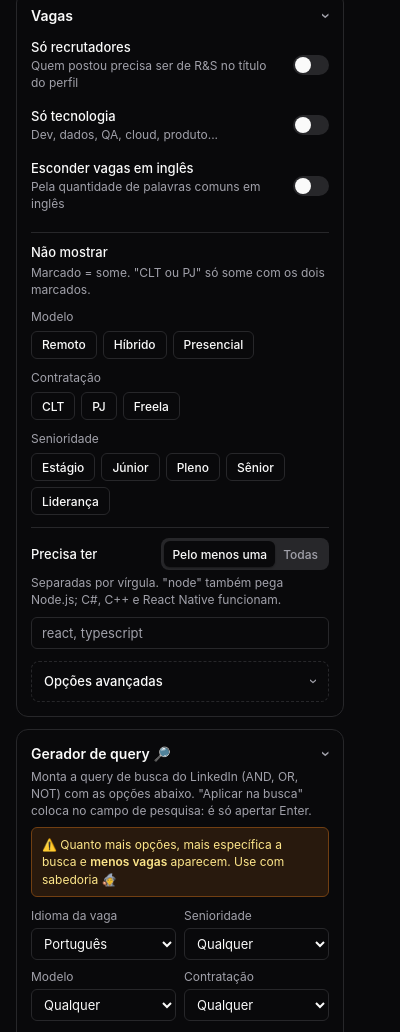
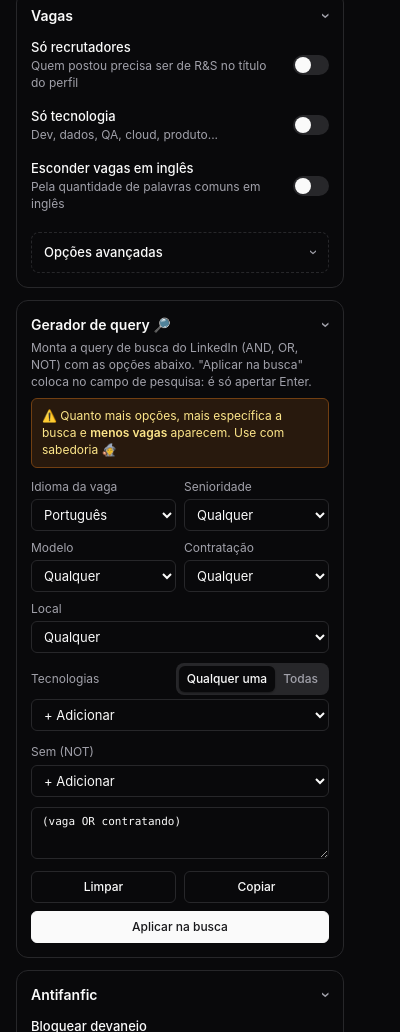
Before and after one commit to kyotodevIndie/fanficblock, a browser extension: page popup.html in a window 400 px wide. Shown: the part 846-1878 px from the top of the page. Drawn offline with Linux system fonts and the light colour scheme.

Commit message:
"Não mostrar" e "Precisa ter" vão para as opções avançadas de Vagas
Vagas fica só com os três switches principais. O contador de opções
avançadas passa a contar esses filtros também.

```diff
--- a/popup.html
+++ b/popup.html
@@ -103,8 +103,10 @@
         <button type="button" role="switch" class="switch" data-setting="hideEnglish" aria-label="Esconder vagas em inglês"></button>
       </div>
 
+      <details class="advanced">
+        <summary>Opções avançadas <span class="muted" id="advanced-count"></span></summary>
+        <p class="muted hint">Quanto mais filtros, menos vagas. Use com sabedoria 🧙</p>
       <div class="item">
-        <div class="separator"></div>
         <div class="label">Não mostrar</div>
         <div class="muted hint">Marcado = some. "CLT ou PJ" só some com os dois marcados.</div>
         <!-- Preenchido a partir de JF_FACETS (classify.js) -->
@@ -123,9 +125,6 @@
         <div class="muted hint">Separadas por vírgula. "node" também pega Node.js; C#, C++ e React Native funcionam.</div>
         <input id="mustHave" class="input" data-list="mustHave" data-sep="," placeholder="react, typescript">
       </div>
-      <details class="advanced">
-        <summary>Opções avançadas <span class="muted" id="advanced-count"></span></summary>
-        <p class="muted hint">Quanto mais filtros, menos vagas. Use com sabedoria 🧙</p>
       <div class="item">
         <label class="label" for="mustNotHave">Não pode ter</label>
         <div class="muted hint">Vaga com qualquer uma destas some</div>
--- a/popup.js
+++ b/popup.js
@@ -69,9 +69,10 @@ function render() {
 // para ver que tem coisa filtrando mesmo com o bloco fechado.
 function advancedActive() {
   const switches = ["requireLocation", "requireSalary", "hideIncomplete"].filter((k) => settings[k]).length;
-  const lists = ["mustNotHave", "locations", "blockedCompanies", "allowedCompanies"].filter((k) => (settings[k] || []).length).length;
+  const lists = ["mustHave", "mustNotHave", "locations", "blockedCompanies", "allowedCompanies"].filter((k) => (settings[k] || []).length).length;
   const numbers = ["minSalary", "maxExperience"].filter((k) => Number(settings[k]) > 0).length;
-  return switches + lists + numbers;
+  const facets = Object.values(settings.exclude || {}).filter((ids) => ids.length).length;
+  return switches + lists + numbers + facets;
 }
 
 // Switches que são filtro (não contam "Ativado", "Mostrar motivo"...).
```
